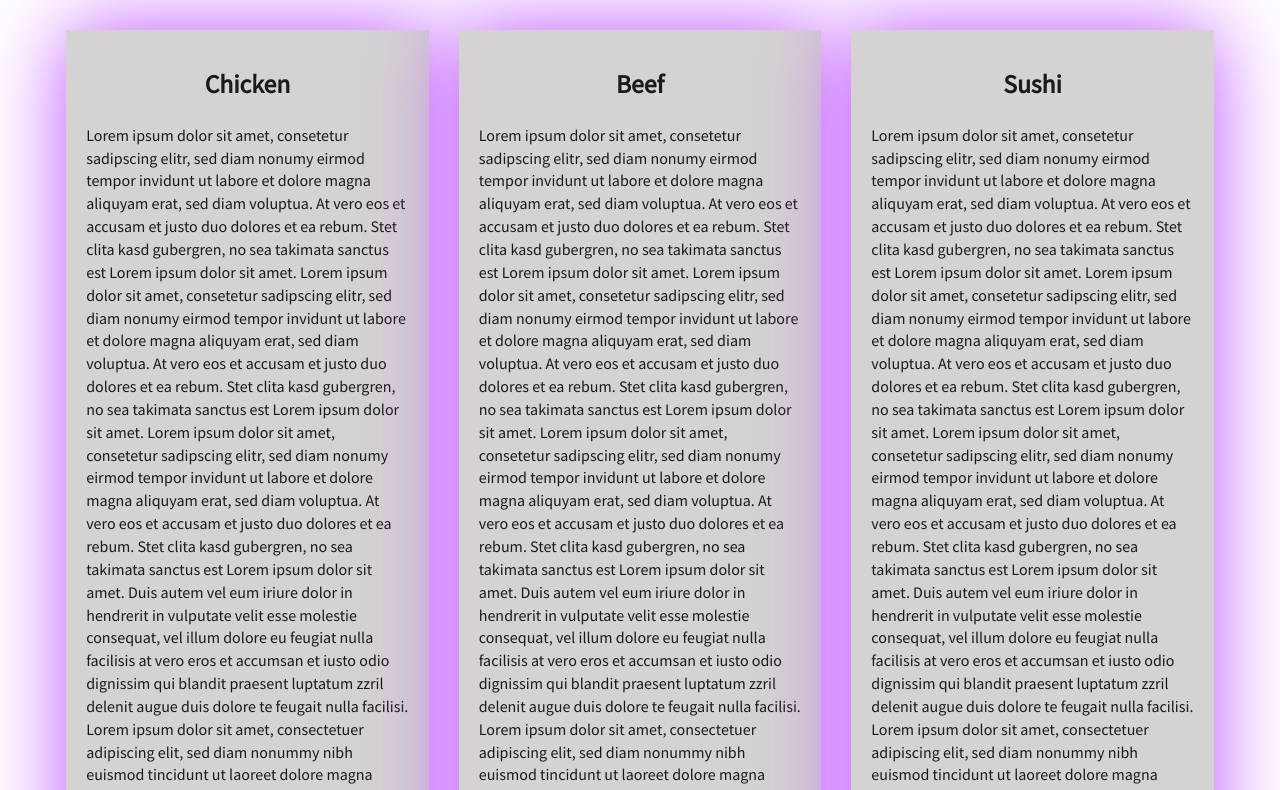
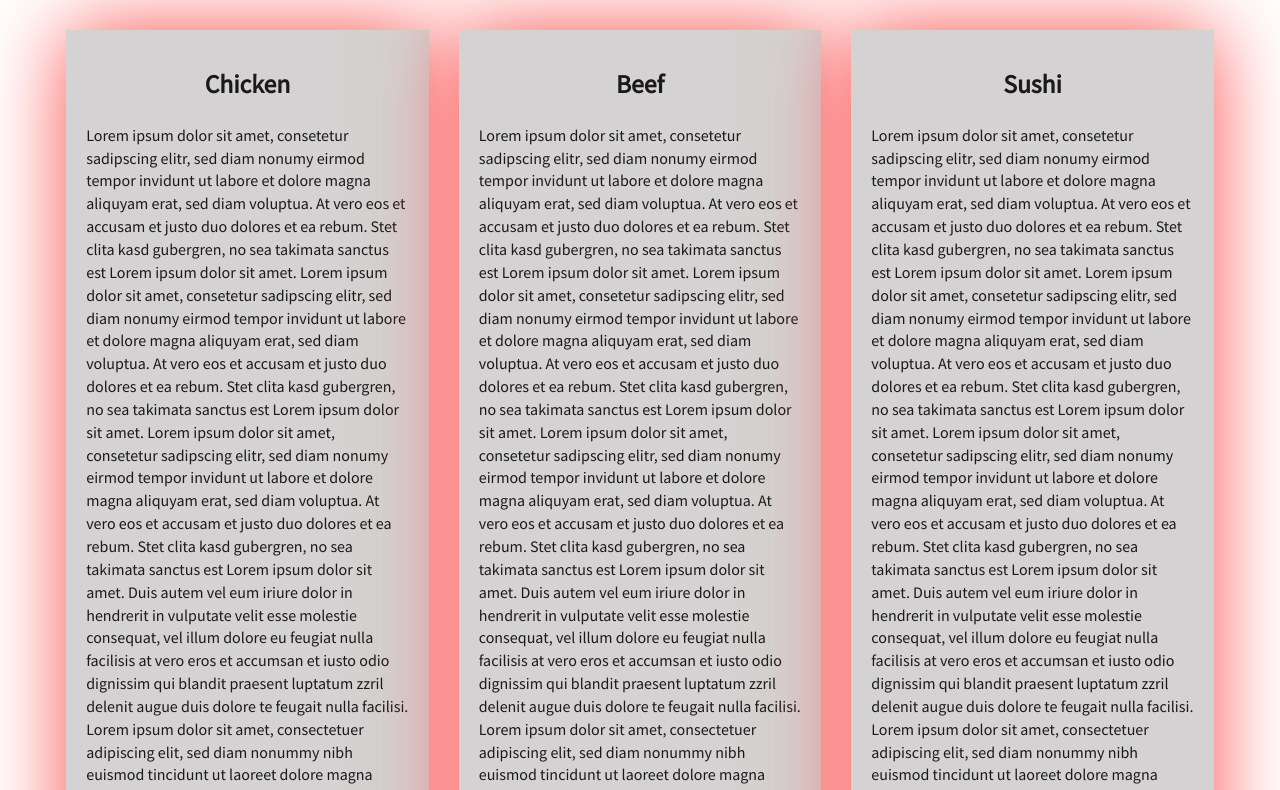
Before and after one commit to Jimmy-JJJ/module3-solution, a plain HTML site: page index.html in a window 1280 px wide. Shown: the part 197-987 px from the top of the page. Drawn offline with Linux system fonts and the light colour scheme.

Commit message:
color changing3

```diff
--- a/css/styles.css
+++ b/css/styles.css
@@ -93,7 +93,7 @@ body {
     padding: 20px;
     background-color: rgb(212, 210, 210);
     margin-bottom: 60px;
-    box-shadow: 0 0 80px rgb(189, 79, 790);
+    box-shadow: 0 0 80px rgb(250, 77, 77);
 }
 
 
```
